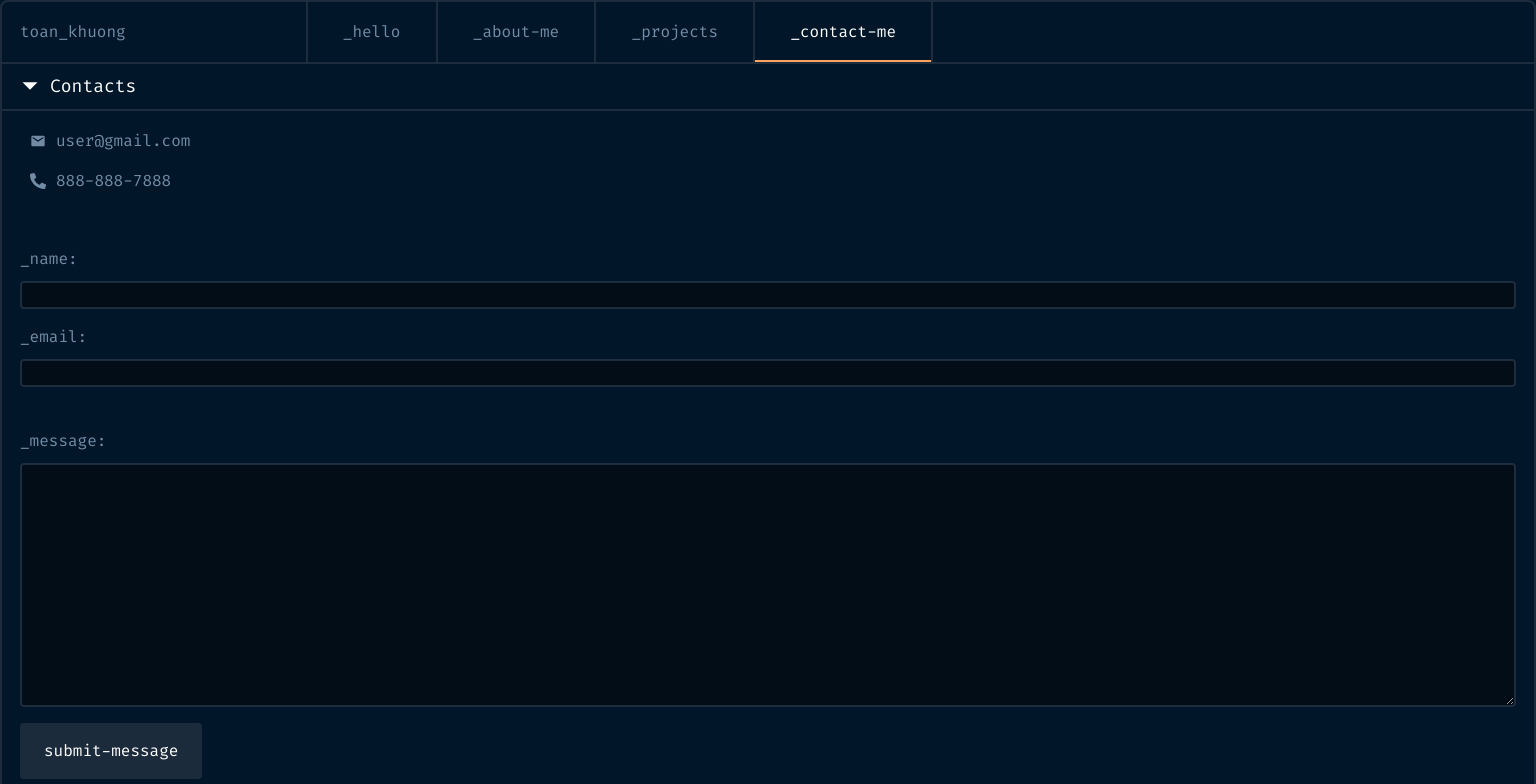
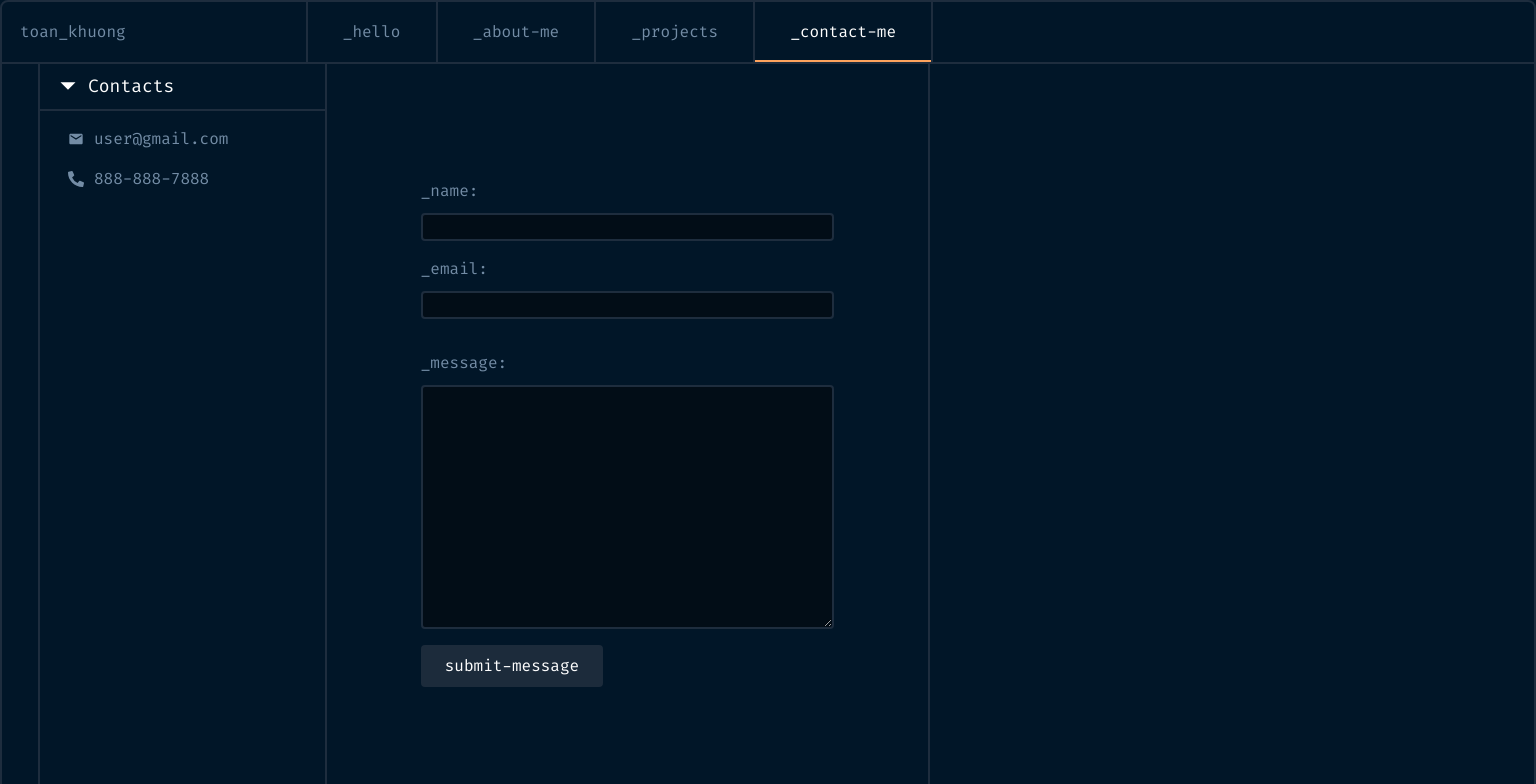
Before and after one commit to tpkhuong/portfolio, a Next.js app in the folder portfolio/: page /contactme in a window 1536 px wide. Shown: the top 784 px of the page. Built offline with nearby package versions, Linux system fonts and the light colour scheme.

Commit message:
enjoyed the effort/process of building algorithm for contact aside,message inputs and sent message modal desktop layout.

```diff
--- a/portfolio/Components/Contact/MessageDisplay/MessageDisplay.module.css
+++ b/portfolio/Components/Contact/MessageDisplay/MessageDisplay.module.css
@@ -1,7 +1,12 @@
 /* mobile */
 
-.message-display-container {
-  display: none;
+@media screen and (max-width: 23.625rem) {
+  .message-display-container {
+    display: none;
+  }
 }
 
 /* desktop */
+
+@media screen and (min-width: 90rem) {
+}
--- a/portfolio/Components/Contact/MessageInputs/MessageInputs.module.css
+++ b/portfolio/Components/Contact/MessageInputs/MessageInputs.module.css
@@ -6,15 +6,15 @@
 
 .inputs-sent-message-container {
   padding: 18px;
-  padding-block: 36px;
+  /* padding-block: 36px; */
 }
 
 .inputs-sent-message-container > * + * {
   margin-block-start: 16px;
 }
 
-.margin-block-start-42px {
-  margin-block-start: 42px;
+.margin-block-start-large {
+  margin-block-start: 32px;
 }
 
 .label-input-container {
@@ -35,12 +35,19 @@
   border-color: red;
 }
 
+.submit-btn {
+  padding: 9px;
+}
+
+.new-message-btn {
+  padding: 16px;
+}
+
 .submit-btn,
 .new-message-btn {
   color: var(--color-neutral-white);
   background-color: var(--color-default-button);
   border-radius: 4px;
-  padding: 16px;
   padding-inline: 24px;
 }
 
@@ -48,7 +55,7 @@
 
 .sent-message-modal-container {
   padding: 18px;
-  padding-block-start: 125px;
+  padding-block-start: 130px;
   padding-block-end: 58.2%;
   text-align: center;
 }
@@ -60,4 +67,23 @@
 }
 
 /* desktop */
-/* --color-default-button */
+
+@media screen and (min-width: 90rem) {
+  .inputs-modal-container {
+    border-inline-end: var(--border-lines);
+  }
+  .inputs-sent-message-container {
+    padding: 94px;
+    padding-block: 115px;
+  }
+
+  .sent-message-modal-container {
+    padding: 82px;
+    padding-block: 273px;
+  }
+
+  .description {
+    margin-block: 42px;
+    margin-block-start: 14px;
+  }
+}
--- a/portfolio/Components/Contact/MessageInputs/index.js
+++ b/portfolio/Components/Contact/MessageInputs/index.js
@@ -22,7 +22,7 @@ export default function MessageInputs({ children }) {
         </div>
         <div
           className={`${InputsStyles[`label-input-container`]} ${
-            InputsStyles[`margin-block-start-42px`]
+            InputsStyles[`margin-block-start-large`]
           }`}
         >
           <label htmlFor="message">_message:</label>
@@ -70,7 +70,7 @@ function SentMessageModal({ children, hideModalFuncObj }) {
         <h2 className="visually-hidden">Message Sent</h2>
         <h2 className={InputsStyles[`title`]}>Thank You!</h2>
         <p className={InputsStyles[`description`]}>
-          Your message has been accepted. You will recieve answer really soon!
+          Your message has been accepted. You will receive answer really soon!
         </p>
         <button
           onClick={(event) => {
@@ -86,7 +86,7 @@ function SentMessageModal({ children, hideModalFuncObj }) {
                     .setAttribute("data-showmodal", "false")
                 : null;
               // hide modal
-              setModalState(false);
+              hideModalFuncObj.setModalState(false);
               return;
             }
           }}
--- a/portfolio/pages/contactme/index.js
+++ b/portfolio/pages/contactme/index.js
@@ -35,7 +35,7 @@ export default function Contact({ children }) {
         <LogoNavbarContainer pageName="contactme" />
       </header>
       <Main>
-        <div>
+        <div className={ContactStyles[`contact-input-display-container`]}>
           {/* sidebar */}
           <aside
             className={ContactStyles[`contact-tab-container`]}
--- a/portfolio/styles/ContactMe.module.css
+++ b/portfolio/styles/ContactMe.module.css
@@ -25,7 +25,7 @@
 }
 
 .tab-content {
-  padding: 18px;
+  padding: 16px;
   padding-inline-start: 28px;
   border-block-end: var(--border-lines);
 }
@@ -57,6 +57,21 @@
 
 /* desktop */
 @media screen and (min-width: 90rem) {
+  .contact-input-display-container {
+    display: grid;
+    grid-template-columns: 1fr 80.7%;
+    padding-inline-start: 36px;
+  }
+
+  .message-inputs-display-container {
+    display: grid;
+    grid-template-columns: repeat(2, 1fr);
+  }
+
+  .contact-tab-container {
+    border-inline: var(--border-lines);
+  }
+
   .tab-content {
     border-block-end: revert;
   }
```
